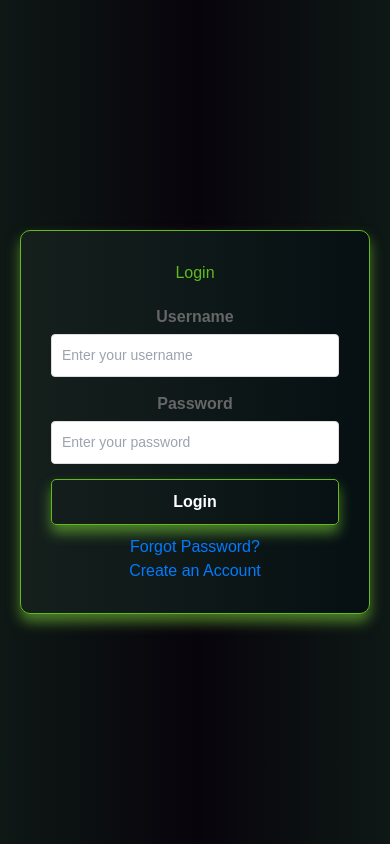
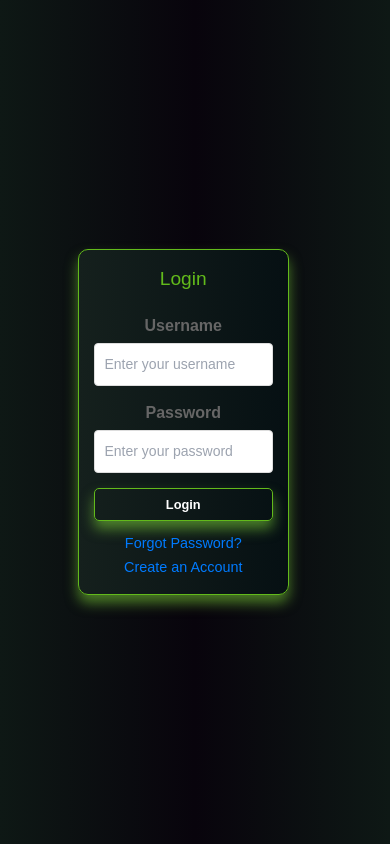
Before and after one commit to kobechode/basketdayov2, a React (Create React App) app: page / in a window 390 px wide. Built offline with nearby package versions, Linux system fonts and the light colour scheme.

Commit message:
Second commit

```diff
--- a/src/Components/Dashboard/Dashboard.css
+++ b/src/Components/Dashboard/Dashboard.css
@@ -118,6 +118,11 @@ font-style: oblique;
   .card-content {
     padding: 1.5rem;
   }
+  .myslider{
+  display: grid;
+  grid-template-columns: 1fr 1fr;
+
+  }
 }
 
 /* For Mobile Phones and Smaller Devices */
--- a/src/Components/Dashboard/Dashboard.js
+++ b/src/Components/Dashboard/Dashboard.js
@@ -67,7 +67,7 @@ export default function DashboardJs(){
 
  </div> */}
 
-<div class="my-slider flex gap-12">
+<div class="my-slider flex gap-12 ">
 
 
                     <div class="Img1">
--- a/src/Components/Login/Login.css
+++ b/src/Components/Login/Login.css
@@ -99,3 +99,51 @@
     .login-links a:hover {
       color: #0056b3;
     }
+
+    @media screen and (max-width: 768px) {
+      .login-container {
+        padding: 20px;
+        width: 90%; /* Make it wider to fill the screen */
+      }
+
+      h2 {
+        font-size: 1.5rem;
+      }
+
+      input[type="text"],
+      input[type="password"] {
+        font-size: 0.9rem;
+        padding: 8px;
+      }
+
+      .login-btn {
+        font-size: 0.9rem;
+        padding: 8px;
+      }
+    }
+
+    /* For Mobile Devices */
+    @media screen and (max-width: 480px) {
+      .login-container {
+        padding: 15px;
+      }
+
+      h2 {
+        font-size: 1.2rem;
+      }
+
+      input[type="text"],
+      input[type="password"] {
+        font-size: 0.8rem;
+        padding: 6px;
+      }
+
+      .login-btn {
+        font-size: 0.8rem;
+        padding: 6px;
+      }
+
+      .login-links a {
+        font-size: 0.9rem;
+      }
+    }
--- a/src/Components/PickupGames/Pickup.css
+++ b/src/Components/PickupGames/Pickup.css
@@ -24,10 +24,7 @@
 
     }
 
-.pr1{
 
-    margin-top: 10rem;
-}
 
 }
 
@@ -89,9 +86,7 @@ padding: 12rem;
 
 }
 
- .pr2{
-    margin-top: 10rem;
- }
+
 
 .pr2>p{
 
@@ -244,6 +239,10 @@ margin-top: -11rem;
                 .projects__wrapper {
                     padding: 3rem 1.5rem;
                 }
+                .pr1{
+
+                    margin-top: 10rem;
+                }
             }
 
             @media (max-width: 768px) {
@@ -254,12 +253,20 @@ margin-top: -11rem;
                     grid-template-columns: 1fr; /* Single column layout */
                     gap: 1.5rem;
                 }
+                .pr1{
+
+                    margin-top: 10rem;
+                }
             }
 
             @media (max-width: 480px) {
                 .container h1 {
                     font-size: 8vw;
                     padding: 1.5rem;
+                }
+                .pr1{
+
+                    margin-top: 10rem;
                 }
                 .pr1>p, .pr2>p, .pr3>p, .pr4>p {
                     font-size: 1rem; /* Adjusted for smaller screens */
```
